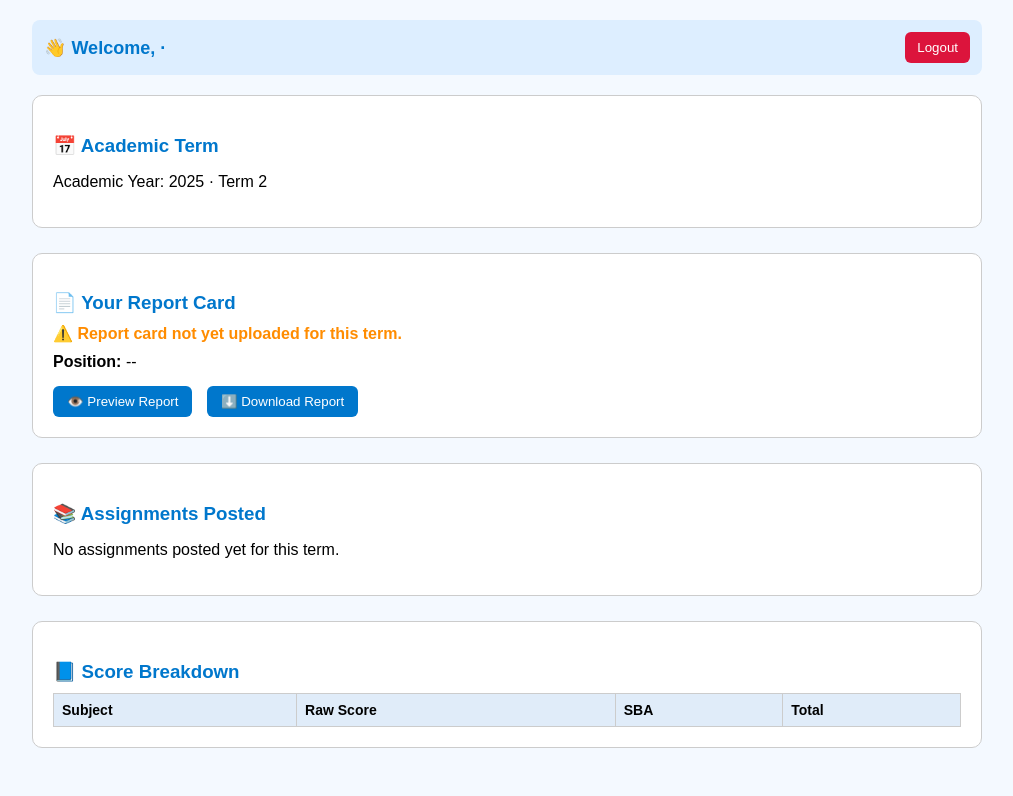
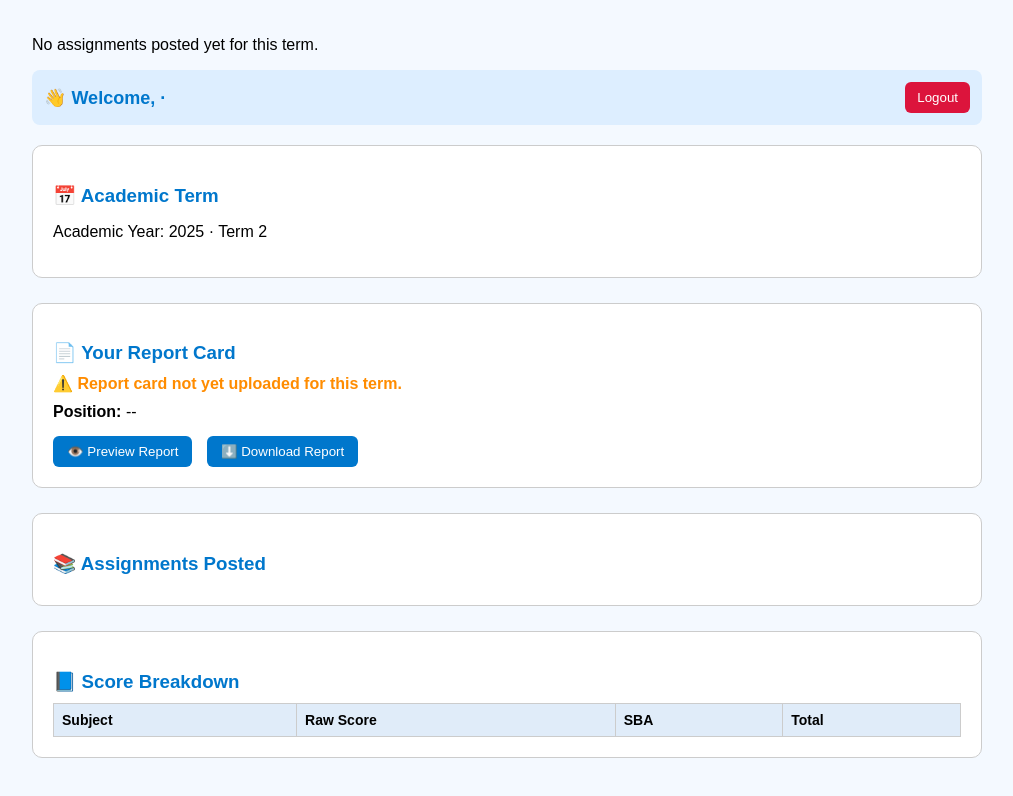
Before and after one commit to dosafo1994/nsutabdatabosesystem, a plain HTML site: page student-dashboard.html in a window 1280 px wide. Shown: the whole page, without its empty margins (133-1146 px from the left). Drawn offline with nearby package versions, Linux system fonts and the light colour scheme.

Commit message:
Update student-dashboard.html

```diff
--- a/student-dashboard.html
+++ b/student-dashboard.html
@@ -115,7 +115,7 @@
   </style>
 </head>
 <body>
-
+  <div id="assignmentList"></div>
   <div class="student-info">
     <h3>👋 Welcome, <span id="studentName">Student</span> · <span id="studentClass"></span></h3>
     <button onclick="logout()" class="logout">Logout</button>
```
